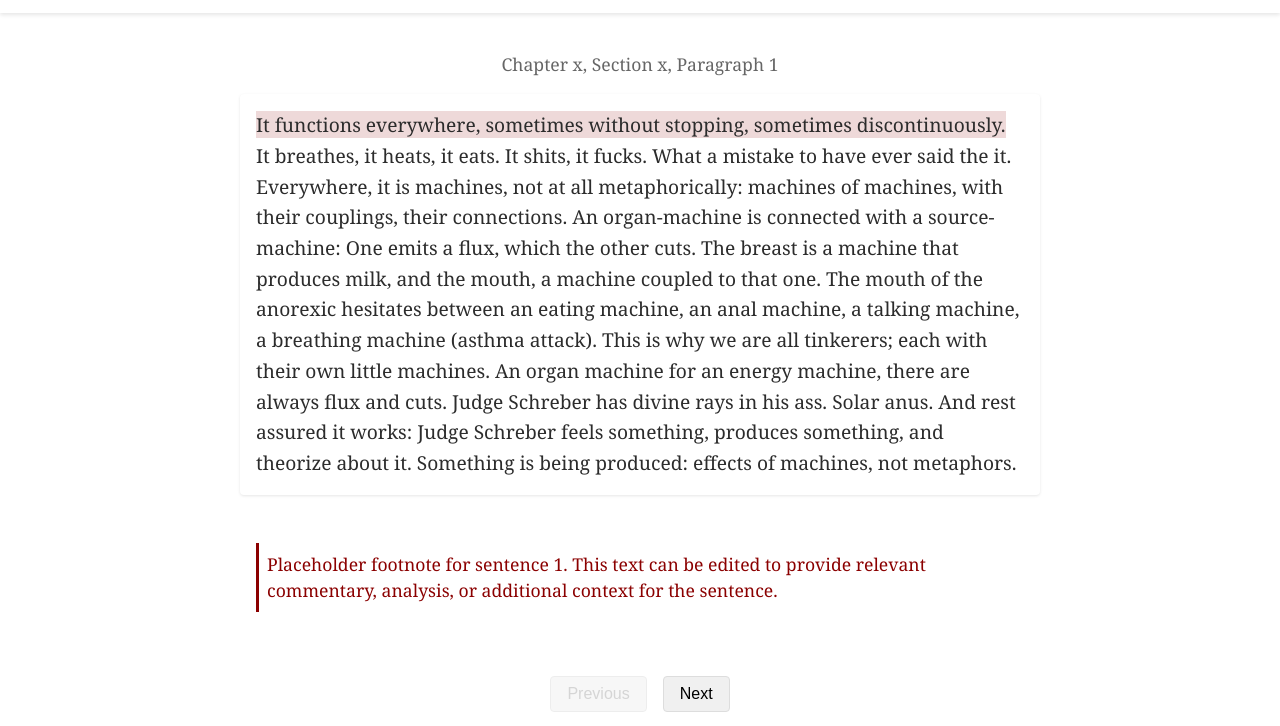
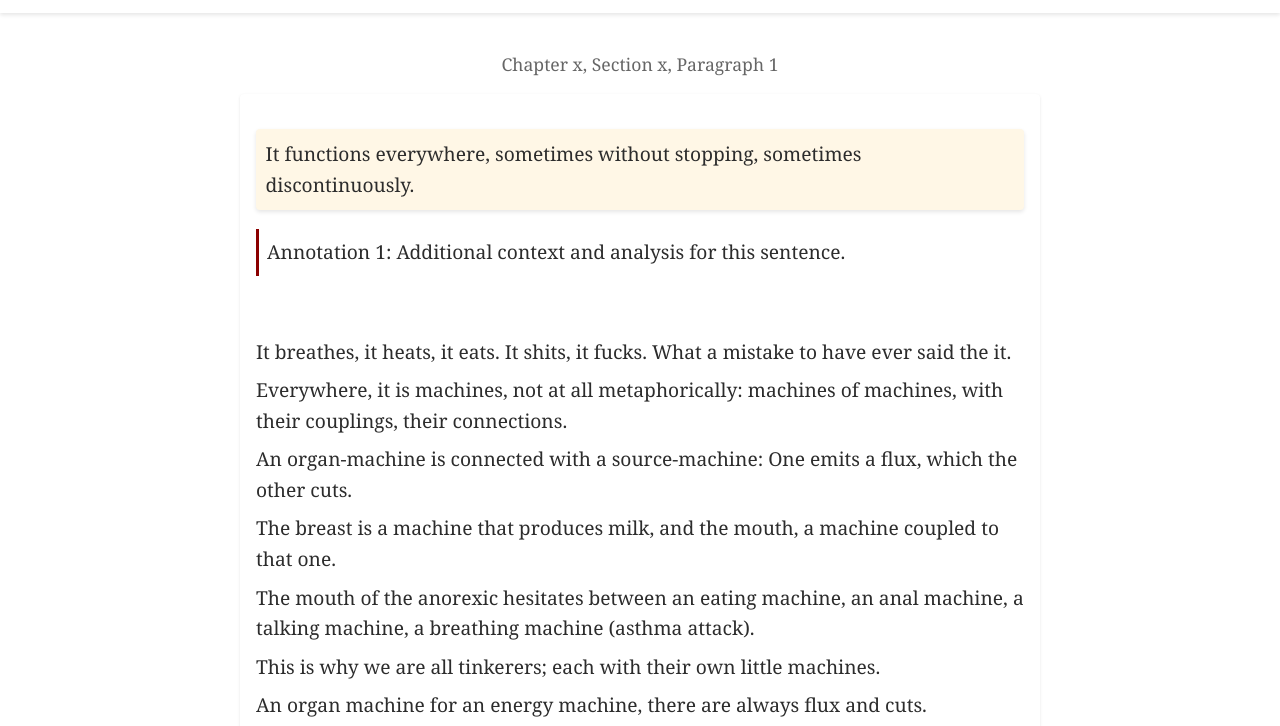
Before and after one commit to TardHelmet/AnnotatedAO, a plain HTML site: page index.html in a window 1280 px wide. Both pictures are taken after a click on the element 630 px from the left and 194 px from the top of the page. Shown: the part 70-796 px from the top of the page. Drawn offline with Linux system fonts and the light colour scheme.

Commit message:
Added new visual for annotation added function for all sentences to be broken apart

```diff
--- a/script.js
+++ b/script.js
@@ -2,65 +2,60 @@ document.addEventListener('DOMContentLoaded', () => {
     const paragraphs = Array.from(document.querySelectorAll('.paragraphs .text-block'));
     const designationElement = document.querySelector('.paragraph-designation');
     const contentElement = document.querySelector('.paragraph-content');
-    const footnotesContainer = document.querySelector('.footnotes-container');
     const prevButton = document.getElementById('prevParagraph');
     const nextButton = document.getElementById('nextParagraph');
-
     let currentIndex = 0;
 
     function splitIntoSentences(text) {
-        // Split on periods followed by space or end of string, but keep the period
         return text.match(/[^.!?]+[.!?]+(?=\s|$)/g) || [];
+    }
+
+    function handleSentenceClick(e) {
+        const span = e.target;
+        const wasActive = span.classList.contains('active');
+
+        document.querySelectorAll('.clickable-sentence').forEach(s => {
+            s.classList.remove('active');
+            if (s.footnoteElement && s.footnoteElement.parentNode) {
+                s.footnoteElement.remove();
+            }
+        });
+
+        if (!wasActive) {
+            span.classList.add('active');
+            span.after(span.footnoteElement);
+            span.footnoteElement.classList.add('active');
+            span.scrollIntoView({ behavior: 'smooth', block: 'center' });
+        }
     }
 
     function createClickableSentence(sentence, index) {
         const span = document.createElement('span');
         span.className = 'clickable-sentence';
         span.textContent = sentence.trim();
-        span.dataset.sentenceIndex = index;
 
-        // Create placeholder footnote text
         const footnote = document.createElement('div');
         footnote.className = 'footnote';
-        footnote.dataset.sentenceIndex = index;
-        footnote.textContent = `Placeholder footnote for sentence ${index + 1}. This text can be edited to provide relevant commentary, analysis, or additional context for the sentence.`;
+        footnote.textContent = `Annotation ${index + 1}: Additional context and analysis for this sentence.`;
+        span.footnoteElement = footnote;
 
-        footnotesContainer.appendChild(footnote);
-
-        span.addEventListener('click', () => {
-            // Remove active class from all sentences and footnotes
-            document.querySelectorAll('.clickable-sentence').forEach(s => s.classList.remove('active'));
-            document.querySelectorAll('.footnote').forEach(f => f.classList.remove('active'));
-
-            // Add active class to clicked sentence and its footnote
-            span.classList.add('active');
-            footnote.classList.add('active');
-        });
-
+        span.addEventListener('click', handleSentenceClick);
         return span;
     }
 
     function updateParagraphDisplay() {
-        // Update designation
         designationElement.textContent = `Chapter x, Section x, Paragraph ${currentIndex + 1}`;
+        contentElement.innerHTML = '';
 
-        // Clear previous content and footnotes
-        contentElement.innerHTML = '';
-        footnotesContainer.innerHTML = '';
-
-        // Split current paragraph into sentences and create clickable elements
         const sentences = splitIntoSentences(paragraphs[currentIndex].textContent);
         sentences.forEach((sentence, index) => {
             const clickableSentence = createClickableSentence(sentence, index);
             contentElement.appendChild(clickableSentence);
-
-            // Add a space after each sentence
             if (index < sentences.length - 1) {
                 contentElement.appendChild(document.createTextNode(' '));
             }
         });
 
-        // Update button states
         prevButton.disabled = currentIndex === 0;
         nextButton.disabled = currentIndex === paragraphs.length - 1;
     }
@@ -79,6 +74,5 @@ document.addEventListener('DOMContentLoaded', () => {
         }
     });
 
-    // Initialize first paragraph
     updateParagraphDisplay();
 });
--- a/styles.css
+++ b/styles.css
@@ -2,6 +2,8 @@
     --text-color: #2c2c2c;
     --bg-color: #ffffff;
     --footnote-color: #8b0000;
+    --highlight-color: #fff7e6;
+    --animation-duration: 0.3s;
 }
 
 body {
@@ -51,11 +53,15 @@ header {
     background-color: #fff;
     border-radius: 4px;
     box-shadow: 0 1px 3px rgba(0,0,0,0.1);
+    position: relative;
 }
 
 .clickable-sentence {
     cursor: pointer;
-    transition: background-color 0.2s ease;
+    transition: all var(--animation-duration) ease;
+    display: inline-block;
+    position: relative;
+    margin: 0.2em 0;
 }
 
 .clickable-sentence:hover {
@@ -63,7 +69,20 @@ header {
 }
 
 .clickable-sentence.active {
-    background-color: rgba(139, 0, 0, 0.15);
+    background-color: var(--highlight-color);
+    padding: 0.5em;
+    margin: 1em 0;
+    display: block;
+    box-shadow: 0 2px 4px rgba(0,0,0,0.1);
+    border-radius: 4px;
+}
+
+.clickable-sentence.active + .clickable-sentence {
+    margin-top: 2em;
+}
+
+.clickable-sentence.active ~ .clickable-sentence {
+    transform: translateY(2em);
 }
 
 .footnotes-container {
@@ -75,14 +94,20 @@ header {
 }
 
 .footnote {
-    margin-bottom: 1rem;
+    margin: 0;
     padding: 0.5rem;
     border-left: 3px solid var(--footnote-color);
     display: none;
+    opacity: 0;
+    transform: translateY(-10px);
+    transition: all var(--animation-duration) ease;
 }
 
 .footnote.active {
     display: block;
+    opacity: 1;
+    transform: translateY(0);
+    margin: 1em 0;
 }
 
 .navigation {
```
